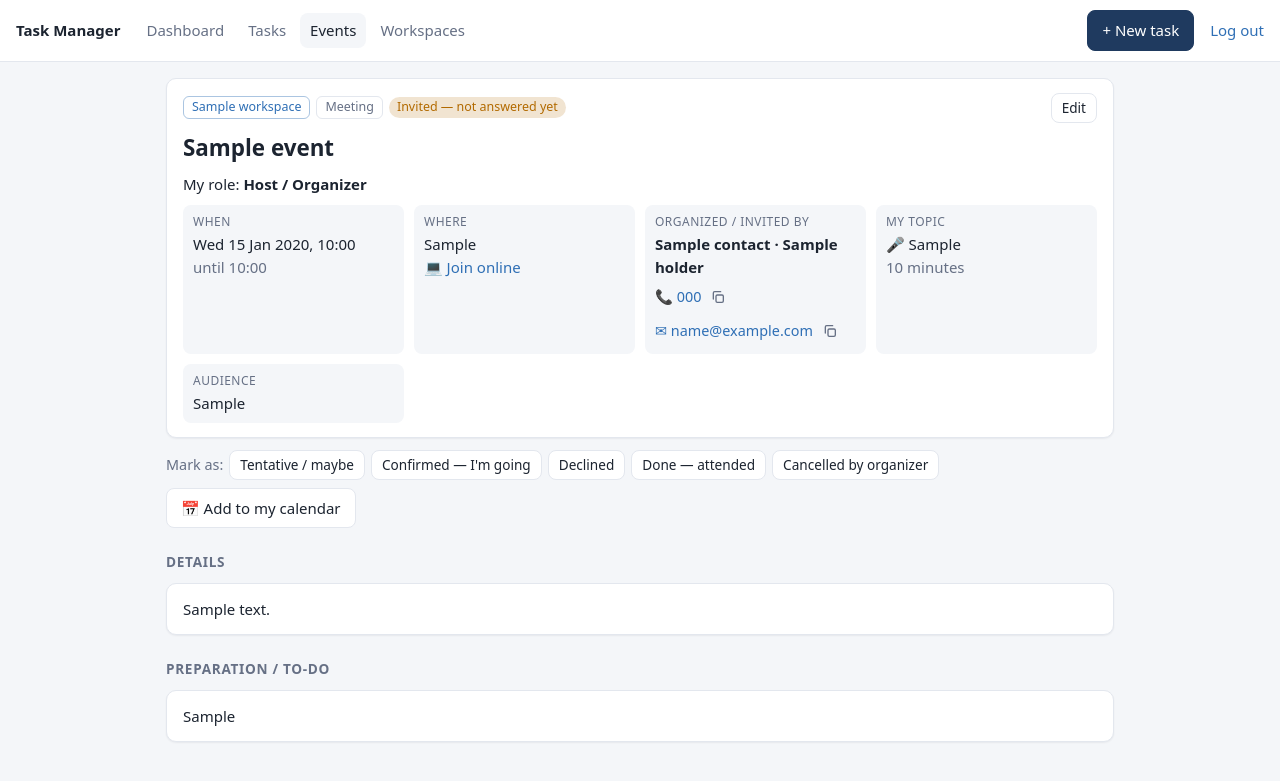
After one commit to HishamHikami/task-manager, a Django app: page /events/1/ in a window 1280 px wide. The commit adds this page. Shown: the top 781 px of the page. Run offline with Django 5.2, Linux system fonts and the light colour scheme; a user stored in the database is signed in; tables that the repository leaves empty hold one stand-in row (values such as "Sample post"); parts of the project's set-up code (start-up, migrations or seed data) failed here and were passed over.

Commit message:
Events: track meetings, lectures and ceremonies and my role in them
- New Events section in the top menu (between Tasks and Workspaces)
- My role: Host/Organizer, Speaker/Lecturer, Panelist, Moderator/MC,
  Trainer, Guest of honor, Representing my organization, Participant,
  Invited guest, Volunteer
- Status: Invited (to answer), Tentative, Confirmed, Declined, Done, Cancelled;
  one-tap status buttons on the event page
- Type of event, start/end, venue, online link, organizer (any department or
  person already tracked, or free text), my topic and speaking time (shown for
  presenting roles), audience, details, preparation notes
- Upcoming / To answer / Past views with role filter; dashboard 'Coming up'
  for the next two weeks with invitations to answer
- 'Add to my calendar' downloads an .ics file

Co-Authored-By: Claude Opus 5.5 <noreply@anthropic.com>
Claude-Session: https://claude.ai/code/session_014MM9GwUu696HYyb9XR35za

```diff
--- a/tracker/static/tracker/app.css
+++ b/tracker/static/tracker/app.css
@@ -261,3 +261,35 @@ td .contactlinks { margin-top: 2px; font-size: .85rem; }
 .add-holder { align-self: flex-start; margin-top: 2px; }
 .backbar { display: flex; gap: 10px; align-items: center; justify-content: space-between; flex-wrap: wrap; }
 .role-line { display: block; color: var(--muted); font-size: .9rem; margin-top: 2px; }
+
+/* Events */
+.eventrow { display: flex; align-items: center; gap: 12px; padding: 10px 8px; margin: 0 -8px; border-radius: 8px; color: var(--text); flex-wrap: wrap; }
+.eventrow + .eventrow { border-top: 1px solid var(--border); }
+.eventrow:hover { background: var(--bg); text-decoration: none; }
+.eventrow.off { opacity: .55; }
+.eventrow.off .taskrow-title { text-decoration: line-through; }
+.eventrow-main { display: flex; flex-direction: column; gap: 3px; min-width: 0; flex: 1 1 220px; }
+.datebox { display: flex; flex-direction: column; align-items: center; justify-content: center; width: 54px; flex: 0 0 54px; border: 1px solid var(--border); border-radius: 8px; padding: 4px 0; background: var(--surface); line-height: 1.1; }
+.datebox .d { font-size: 1.2rem; font-weight: 700; }
+.datebox .m { font-size: .72rem; text-transform: uppercase; color: var(--muted); }
+.datebox .t { font-size: .72rem; color: var(--accent); margin-top: 2px; }
+.topic { font-size: .85rem; }
+.monthhead { margin: 14px 0 4px; color: var(--muted); font-size: .8rem; text-transform: uppercase; letter-spacing: .05em; }
+.monthhead:first-child { margin-top: 0; }
+.status-invited { background: color-mix(in srgb, var(--amber) 18%, transparent); color: var(--amber); }
+.status-tentative { background: var(--bg); color: var(--muted); border: 1px dashed var(--border); }
+.status-confirmed { background: color-mix(in srgb, var(--green) 15%, transparent); color: var(--green); }
+.status-done { background: var(--bg); color: var(--muted); }
+.status-declined, .status-cancelled { background: color-mix(in srgb, var(--red) 12%, transparent); color: var(--red); }
+.tag[class*="role-"] { color: var(--c-purple); border-color: color-mix(in srgb, var(--c-purple) 40%, transparent); }
+.myrole { margin: 0 0 6px; }
+.tabs { display: flex; gap: 6px; align-items: center; flex-wrap: wrap; margin-bottom: 12px; }
+.tabs > a { padding: 6px 12px; border-radius: 999px; border: 1px solid var(--border); background: var(--surface); color: var(--muted); }
+.tabs > a.on { background: var(--primary); border-color: var(--primary); color: var(--primary-text); }
+.tabs > a:hover { text-decoration: none; }
+.tabs > a.on .count { color: inherit; }
+.rolefilter { margin: 0 0 0 auto; }
+.rolefilter select { width: auto; }
+.statusbar { display: flex; gap: 6px; flex-wrap: wrap; margin: 0; }
+.prewrap { white-space: pre-wrap; word-break: break-word; }
+.statuslabel { align-self: center; font-size: .9rem; }
--- a/tracker/static/tracker/app.js
+++ b/tracker/static/tracker/app.js
@@ -63,6 +63,27 @@
     if (e.target.matches && e.target.matches('select[name="kind"], select[name="department"]')) sync();
   });
   document.addEventListener("DOMContentLoaded", sync);
+  document.addEventListener("htmx:afterSwap", sync);
+  document.addEventListener("htmx:afterSettle", sync);
+})();
+
+// Events: "My topic" and speaking time only matter when I'm presenting.
+(function () {
+  var PRESENTING = ["host", "speaker", "panelist", "moderator", "trainer"];
+  function sync() {
+    document.querySelectorAll('form.eventform select[name="my_role"]').forEach(function (select) {
+      var presenting = PRESENTING.indexOf(select.value) !== -1;
+      ["my_topic", "duration_minutes"].forEach(function (name) {
+        var f = select.form.querySelector('[data-field="' + name + '"]');
+        if (f) f.hidden = !presenting;
+      });
+    });
+  }
+  document.addEventListener("change", function (e) {
+    if (e.target.matches && e.target.matches('form.eventform select[name="my_role"]')) sync();
+  });
+  document.addEventListener("DOMContentLoaded", sync);
+  document.addEventListener("htmx:afterSwap", sync);
   document.addEventListener("htmx:afterSettle", sync);
 })();
 
@@ -78,6 +99,7 @@
     if (e.target.matches && e.target.matches('select[name="my_role"]')) sync();
   });
   document.addEventListener("DOMContentLoaded", sync);
+  document.addEventListener("htmx:afterSwap", sync);
   document.addEventListener("htmx:afterSettle", sync);
 })();
 
--- a/tracker/templates/tracker/base.html
+++ b/tracker/templates/tracker/base.html
@@ -16,12 +16,13 @@
   <nav class="mainnav">
     <a href="{% url 'dashboard' %}" class="{% if request.resolver_match.url_name == 'dashboard' %}active{% endif %}">Dashboard</a>
     <a href="{% url 'task_list' %}" class="{% if request.resolver_match.url_name == 'task_list' %}active{% endif %}">Tasks</a>
+    <a href="{% url 'event_list' %}" class="{% if 'event' in request.resolver_match.url_name %}active{% endif %}">Events</a>
     <a href="{% url 'workspace_list' %}" class="{% if 'workspace' in request.resolver_match.url_name %}active{% endif %}">Workspaces</a>
   </nav>
   <a class="btn btn-primary btn-new" href="{% url 'task_new' %}">+ New task</a>
   <form method="post" action="{% url 'logout' %}" class="logout">{% csrf_token %}<button class="linklike" type="submit">Log out</button></form>
 </header>
-{% if nav_workspaces and request.resolver_match.url_name in 'dashboard,task_list' %}
+{% if nav_workspaces and request.resolver_match.url_name in 'dashboard,task_list,event_list' %}
 <div class="wsbar">
   <a href="?ws=all" class="chip {% if not nav_selected_ws %}chip-on{% endif %}">All</a>
   {% for ws in nav_workspaces %}
--- a/tracker/templates/tracker/confirm_delete.html
+++ b/tracker/templates/tracker/confirm_delete.html
@@ -3,7 +3,7 @@
 {% block content %}
 <div class="card narrow">
   <h1>Delete “{{ object }}”?</h1>
-  <p>This removes the task and its whole timeline. It can't be undone.</p>
+  <p>{{ warning|default:"This removes the task and its whole timeline. It can't be undone." }}</p>
   <form method="post">
     {% csrf_token %}
     <div class="actions">
--- /dev/null
+++ b/tracker/templates/tracker/event_detail.html
@@ -0,0 +1,42 @@
+{% extends "tracker/base.html" %}
+{% block title %}{{ event.title }}{% endblock %}
+{% block content %}
+<div class="card taskhead">
+  <div class="taskhead-top">
+    <span class="tag c-{{ event.workspace.color }}">{{ event.workspace.name }}</span>
+    <span class="tag">{{ event.get_kind_display }}</span>
+    <span class="badge status-{{ event.status }}">{{ event.get_status_display }}</span>
+    <a class="btn btn-small right" href="{% url 'event_edit' event.pk %}">Edit</a>
+  </div>
+  <h1>{{ event.title }}</h1>
+  <p class="myrole">My role: <strong>{{ event.get_my_role_display }}</strong></p>
+  <dl class="facts">
+    <div><dt>When</dt><dd>{{ event.start|date:"D d M Y, H:i" }}{% if event.end %}<br><span class="muted">until {% if event.end|date:"Ymd" == event.start|date:"Ymd" %}{{ event.end|date:"H:i" }}{% else %}{{ event.end|date:"D d M Y, H:i" }}{% endif %}</span>{% endif %}</dd></div>
+    {% if event.location or event.online_link %}<div><dt>Where</dt><dd>{% if event.location %}{{ event.location }}{% endif %}{% if event.online_link %}<br><a href="{{ event.online_link }}" target="_blank" rel="noopener noreferrer">💻 Join online</a>{% endif %}</dd></div>{% endif %}
+    {% if event.organizer_name %}<div><dt>Organized / invited by</dt><dd><strong>{{ event.organizer_name }}</strong>
+      {% with p=event.organizer_contact|default:event.organizer.primary_contact %}{% if p %}{% include "tracker/partials/contact_links.html" %}{% elif event.organizer %}{% include "tracker/partials/contact_links.html" with p=event.organizer %}{% endif %}{% endwith %}</dd></div>{% endif %}
+    {% if event.my_topic %}<div><dt>My topic</dt><dd>🎤 {{ event.my_topic }}{% if event.duration_minutes %}<br><span class="muted">{{ event.duration_minutes }} minutes</span>{% endif %}</dd></div>{% endif %}
+    {% if event.audience %}<div><dt>Audience</dt><dd>{{ event.audience }}</dd></div>{% endif %}
+  </dl>
+</div>
+
+<div class="actionbar">
+  <form method="post" action="{% url 'event_status' event.pk %}" class="statusbar">
+    {% csrf_token %}
+    <span class="muted statuslabel">Mark as:</span>
+    {% for value, label in statuses %}
+      {% if value != event.status %}<button class="btn btn-small" name="status" value="{{ value }}" type="submit">{{ label }}</button>{% endif %}
+    {% endfor %}
+  </form>
+  <a class="btn" href="{% url 'event_ics' event.pk %}" hx-boost="false" download>📅 Add to my calendar</a>
+</div>
+
+{% if event.description %}
+<h2 class="section">Details</h2>
+<div class="card"><div class="prewrap">{{ event.description }}</div></div>
+{% endif %}
+{% if event.preparation %}
+<h2 class="section">Preparation / to-do</h2>
+<div class="card"><div class="prewrap">{{ event.preparation }}</div></div>
+{% endif %}
+{% endblock %}
--- a/tracker/templates/tracker/task_pick_workspace.html
+++ b/tracker/templates/tracker/task_pick_workspace.html
@@ -1,11 +1,11 @@
 {% extends "tracker/base.html" %}
-{% block title %}New task{% endblock %}
+{% block title %}{% if for_events %}New event{% else %}New task{% endif %}{% endblock %}
 {% block content %}
 <div class="card narrow">
-  <h1>Which workspace is this for?</h1>
+  <h1>Which workspace is this {% if for_events %}event{% else %}task{% endif %} for?</h1>
   <div class="pickgrid">
     {% for ws in workspaces %}
-    <a class="pick c-{{ ws.color }}" href="{% url 'task_create' ws.pk %}">{{ ws.name }}</a>
+    <a class="pick c-{{ ws.color }}" href="{% if for_events %}{% url 'event_create' ws.pk %}{% else %}{% url 'task_create' ws.pk %}{% endif %}">{{ ws.name }}</a>
     {% endfor %}
   </div>
 </div>
--- a/tracker/urls.py
+++ b/tracker/urls.py
@@ -14,6 +14,14 @@ urlpatterns = [
     path("tasks/<int:pk>/handoff/", views.task_handoff, name="task_handoff"),
     path("tasks/<int:pk>/stage/", views.task_change_stage, name="task_change_stage"),
     path("tasks/<int:pk>/follow-up/", views.task_follow_up, name="task_follow_up"),
+    path("events/", views.event_list, name="event_list"),
+    path("events/new/", views.event_new, name="event_new"),
+    path("workspaces/<int:ws_pk>/events/new/", views.event_create, name="event_create"),
+    path("events/<int:pk>/", views.event_detail, name="event_detail"),
+    path("events/<int:pk>/edit/", views.event_edit, name="event_edit"),
+    path("events/<int:pk>/status/", views.event_status, name="event_status"),
+    path("events/<int:pk>/delete/", views.event_delete, name="event_delete"),
+    path("events/<int:pk>/calendar.ics", views.event_ics, name="event_ics"),
     path("workspaces/", views.workspace_list, name="workspace_list"),
     path("workspaces/new/", views.workspace_create, name="workspace_create"),
     path("workspaces/<int:pk>/", views.workspace_detail, name="workspace_detail"),
--- a/tracker/views.py
+++ b/tracker/views.py
@@ -1,4 +1,6 @@
 from collections import OrderedDict
+from datetime import timedelta
+from datetime import timezone as dt_timezone
 from urllib.parse import parse_qsl, urlencode, urlsplit, urlunsplit
 
 from django.conf import settings
@@ -7,6 +9,7 @@ from django.contrib.auth import views as auth_views
 from django.contrib.auth.decorators import login_not_required
 from django.core.cache import cache
 from django.db.models import Count, Q
+from django.http import HttpResponse
 from django.shortcuts import get_object_or_404, redirect, render
 from django.urls import reverse
 from django.utils.http import url_has_allowed_host_and_scheme
@@ -17,6 +20,8 @@ from django.views.decorators.http import require_POST
 from . import services
 from .forms import (
     ContactForm,
+    EventForm,
+    EventStatusForm,
     desk_value,
     FollowUpForm,
     HandoffForm,
@@ -27,7 +32,7 @@ from .forms import (
     UpdateForm,
     WorkspaceForm,
 )
-from .models import Contact, Holder, Stage, Task, Workspace
+from .models import Contact, Event, Holder, Stage, Task, Workspace
 
 
 # --- Login with simple throttling -------------------------------------------------
@@ -165,6 +170,12 @@ def dashboard(request):
             label = f"{label} · {task.workspace.name}"
         by_holder.setdefault(label, []).append(task)
 
+    soon = timezone.now() + timedelta(days=14)
+    upcoming_events = (
+        _events_base(workspace).upcoming().filter(start__lte=soon).exclude(status__in=["declined", "cancelled"])
+        .order_by("start")[:8]
+    )
+    open_invites = _events_base(workspace).upcoming().filter(status="invited").count()
     recent = (
         _base_tasks(workspace).closed().filter(closed_at__isnull=False).order_by("-closed_at")[:5]
     )
@@ -178,6 +189,8 @@ def dashboard(request):
             "by_holder": by_holder,
             "open_count": len(open_tasks),
             "recent_closed": recent,
+            "upcoming_events": upcoming_events,
+            "open_invites": open_invites,
             "today": today,
         },
     )
@@ -584,3 +597,133 @@ def contact_delete(request, pk):
     contact.delete()
     messages.success(request, f"Removed {contact.name}.")
     return redirect(holder)
+
+
+# --- Events -----------------------------------------------------------------------
+
+def _events_base(workspace):
+    qs = Event.objects.filter(workspace__archived=False).select_related(
+        "workspace", "organizer", "organizer_contact__holder"
+    ).prefetch_related("organizer__contacts")
+    return qs.filter(workspace=workspace) if workspace else qs
+
+
+def event_list(request):
+    workspace = _selected_workspace(request)
+    show = request.GET.get("show", "upcoming")
+    qs = _events_base(workspace)
+    if show == "past":
+        events = qs.past().order_by("-start")
+    elif show == "invites":
+        events = qs.filter(status="invited").order_by("start")
+    else:
+        show = "upcoming"
+        events = qs.upcoming().order_by("start")
+    role = request.GET.get("role", "")
+    if role in dict(Event.ROLE_CHOICES):
+        events = events.filter(my_role=role)
+    return render(
+        request, "tracker/event_list.html",
+        {"workspace": workspace, "events": events[:300], "show": show, "role": role,
+         "roles": Event.ROLE_CHOICES, "invite_count": qs.filter(status="invited").count()},
+    )
+
+
+def event_new(request):
+    workspaces = Workspace.objects.filter(archived=False)
+    selected = _selected_workspace(request)
+    if selected:
+        return redirect("event_create", ws_pk=selected.pk)
+    if workspaces.count() == 1:
+        return redirect("event_create", ws_pk=workspaces.first().pk)
+    if not workspaces.exists():
+        messages.info(request, "Create a workspace first.")
+        return redirect("workspace_create")
+    return render(request, "tracker/task_pick_workspace.html",
+                  {"workspaces": workspaces, "for_events": True})
+
+
+def event_create(request, ws_pk):
+    workspace = get_object_or_404(Workspace, pk=ws_pk, archived=False)
+    form = EventForm(request.POST or None, workspace=workspace)
+    if request.method == "POST" and form.is_valid():
+        event = form.save(commit=False)
+        event.workspace = workspace
+        event.save()
+        messages.success(request, "Event saved.")
+        return redirect(event)
+    return render(request, "tracker/event_form.html", {"form": form, "workspace": workspace})
+
+
+def event_detail(request, pk):
+    event = get_object_or_404(_events_base(None), pk=pk)
+    return render(request, "tracker/event_detail.html",
+                  {"event": event, "workspace": event.workspace, "statuses": Event.STATUS_CHOICES})
+
+
+def event_edit(request, pk):
+    event = get_object_or_404(Event, pk=pk)
+    form = EventForm(request.POST or None, instance=event, workspace=event.workspace)
+    if request.method == "POST" and form.is_valid():
+        form.save()
+        messages.success(request, "Event saved.")
+        return redirect(event)
+    return render(request, "tracker/event_form.html", {"form": form, "workspace": event.workspace, "event": event})
+
+
+@require_POST
+def event_status(request, pk):
+    event = get_object_or_404(Event, pk=pk)
+    form = EventStatusForm(request.POST)
+    if form.is_valid():
+        event.status = form.cleaned_data["status"]
+        event.save(update_fields=["status", "updated_at"])
+        messages.success(request, f"Marked as: {event.get_status_display()}.")
+    return redirect(event)
+
+
+def event_delete(request, pk):
+    event = get_object_or_404(Event, pk=pk)
+    if request.method == "POST":
+        event.delete()
+        messages.success(request, "Event deleted.")
+        return redirect("event_list")
+    return render(request, "tracker/confirm_delete.html",
+                  {"object": event, "cancel_url": event.get_absolute_url(),
+                   "warning": "This removes the event and its notes. It can't be undone."})
+
+
+def _ics_text(value):
+    return (value or "").replace("\\", "\\\\").replace(";", "\;").replace(",", "\\,").replace("\n", "\\n")
+
+
+def event_ics(request, pk):
+    """Download the event as a calendar file (opens in phone/Outlook/Google calendar)."""
+    event = get_object_or_404(_events_base(None), pk=pk)
+    fmt = "%Y%m%dT%H%M%SZ"
+    start = event.start.astimezone(dt_timezone.utc)
+    end = (event.end or event.start + timedelta(hours=1)).astimezone(dt_timezone.utc)
+    details = [f"My role: {event.get_my_role_display()}"]
+    if event.my_topic:
+        details.append(f"My topic: {event.my_topic}")
+    if event.organizer_name:
+        details.append(f"Organizer: {event.organizer_name}")
+    if event.online_link:
+        details.append(event.online_link)
+    if event.description:
+        details.append(event.description)
+    lines = [
+        "BEGIN:VCALENDAR", "VERSION:2.0", "PRODID:-//Task Manager//Events//EN", "BEGIN:VEVENT",
+        f"UID:event-{event.pk}@{request.get_host()}",
+        f"DTSTAMP:{timezone.now().astimezone(dt_timezone.utc).strftime(fmt)}",
+        f"DTSTART:{start.strftime(fmt)}", f"DTEND:{end.strftime(fmt)}",
+        f"SUMMARY:{_ics_text(event.title)}",
+        f"LOCATION:{_ics_text(event.location)}",
+        f"DESCRIPTION:{_ics_text(chr(10).join(details))}",
+        "STATUS:" + ("CANCELLED" if event.is_off else "TENTATIVE" if event.status in {"invited", "tentative"}
+                     else "CONFIRMED"),
+        "END:VEVENT", "END:VCALENDAR",
+    ]
+    resp = HttpResponse("\r\n".join(lines) + "\r\n", content_type="text/calendar; charset=utf-8")
+    resp["Content-Disposition"] = f'attachment; filename="event-{event.pk}.ics"'
+    return resp
```
Also changed, not shown: tracker/forms.py (+54 -1 lines), tracker/models.py (+118 -0 lines), tracker/templates/tracker/dashboard.html (+8 -0 lines), tracker/templates/tracker/event_form.html (added, +16 -0 lines), tracker/templates/tracker/event_list.html (added, +28 -0 lines), tracker/templates/tracker/partials/event_row.html (added, +19 -0 lines), tracker/tests.py (+68 -1 lines), tracker/migrations/0006_events.py (added).
